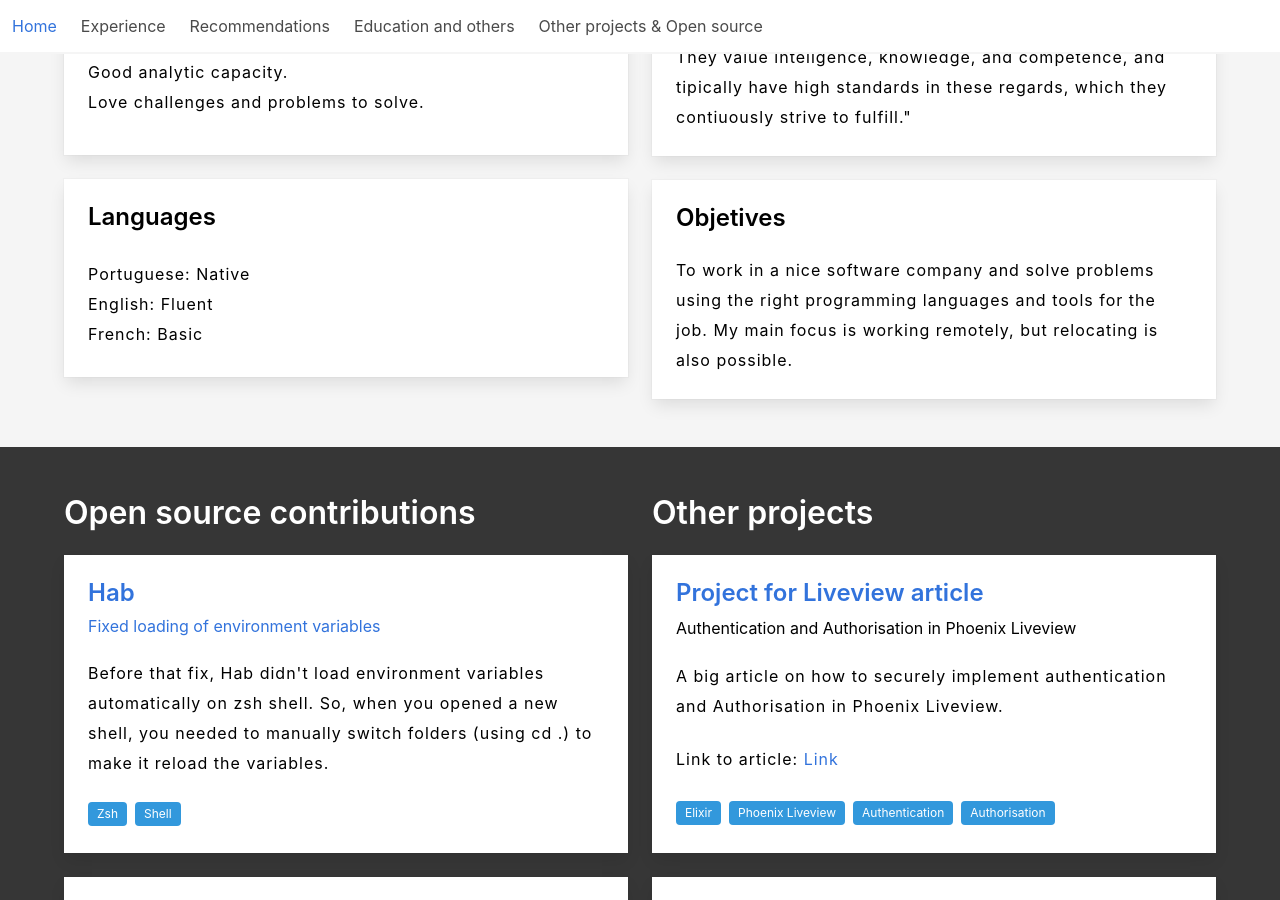
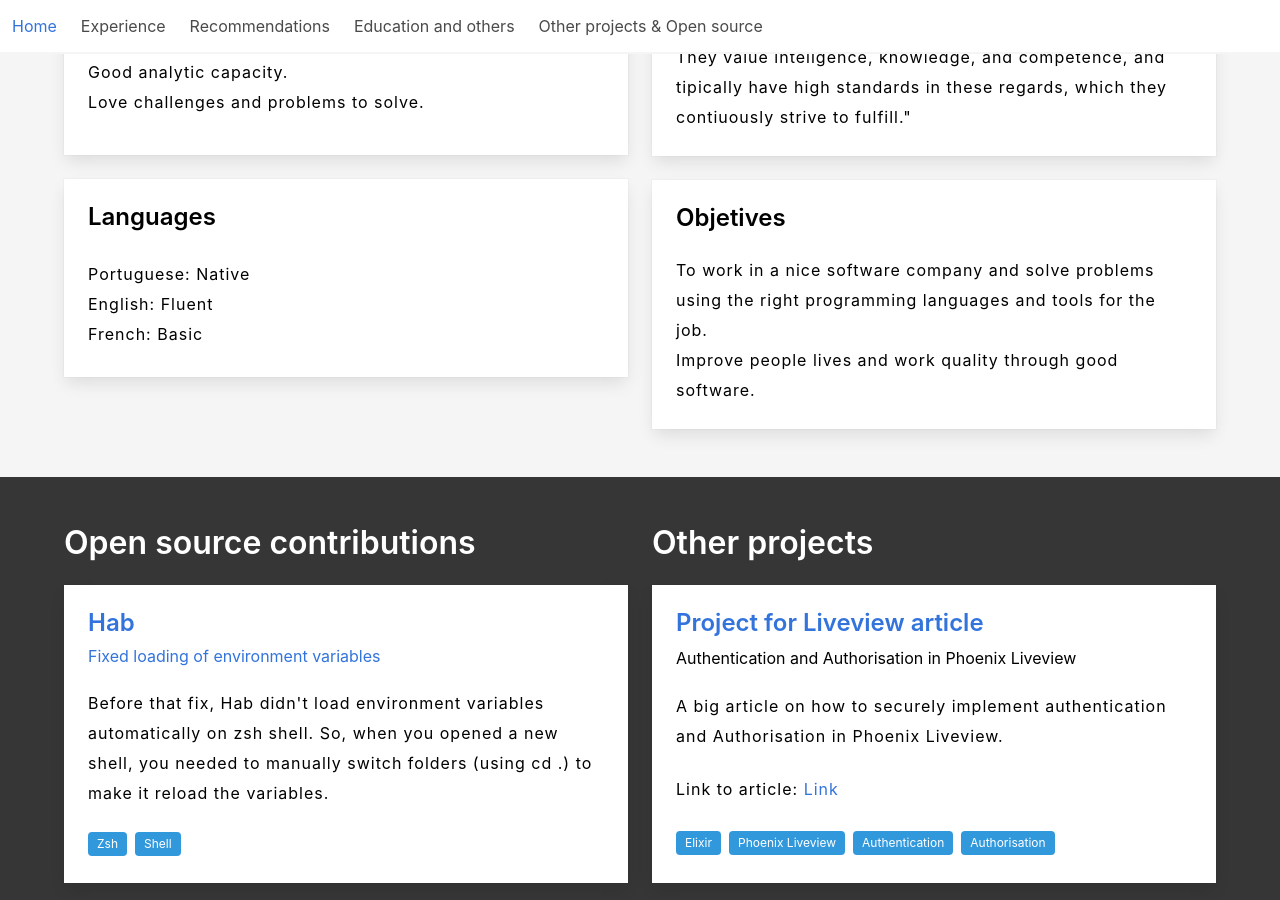
Before and after one commit to joaobalsini/joaobalsini.github.io, a Jekyll site: the page built from index.html, in a window 1280 px wide and 900 px high, scrolled down 6116 px. Built offline with Jekyll 4.4.1, drawn with Linux system fonts in a browser that asks for light colours; nearby versions of some CDN libraries.

Commit message:
Update objectives

```diff
--- a/_includes/cv_education_and_other.html
+++ b/_includes/cv_education_and_other.html
@@ -128,8 +128,8 @@
             <div class="content">
               <p class="title is-4">Objetives</p>
               <p class="description">To work in a nice software company and solve problems using the right programming
-                languages and tools for the job.
-                My main focus is working remotely, but relocating is also possible.
+                languages and tools for the job.<br />
+                Improve people lives and work quality through good software.
               </p>
             </div><!-- content -->
           </div><!-- card-content-->
```
